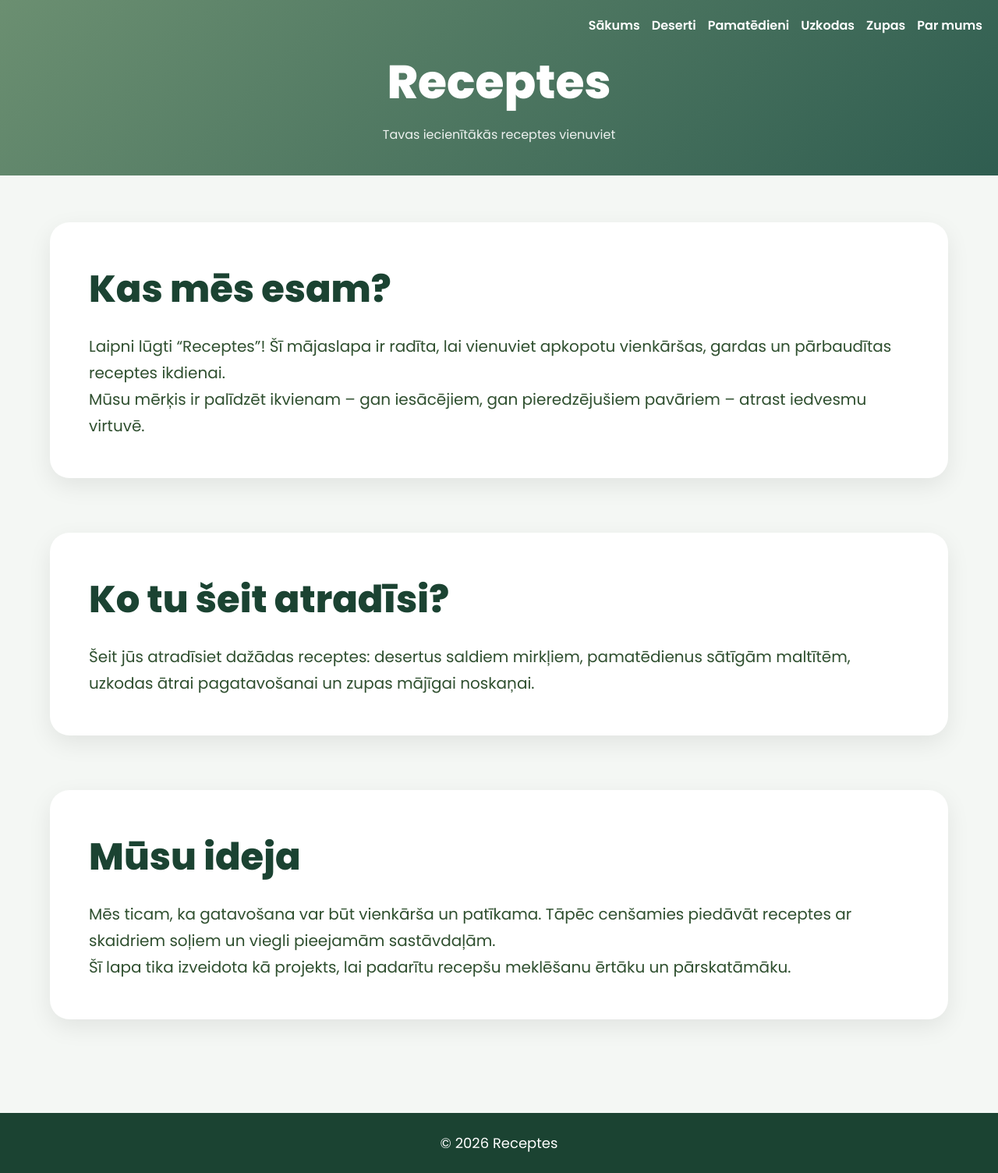
After one commit to Anna-Potjom/website, a Flask app: page /par-mums in a window 1280 px wide. The commit adds this page. Shown: the whole page at 78% size. Run offline with Flask 3, Linux system fonts and the light colour scheme.

Commit message:
7
izveido par mums hmtl, mājaslapa it kā pabeigta

```diff
--- a/app.py
+++ b/app.py
@@ -113,5 +113,9 @@ def create_comment():
 
     return redirect(f"/recepte/{recipe_id}")
 
+@app.route('/par-mums')
+def par():
+    return render_template('par-mums.html')
+
 if __name__ == "__main__":
     app.run(debug=True)
--- a/templates/base.html
+++ b/templates/base.html
@@ -18,6 +18,7 @@
             <a href="/category/pamatedieni" class="nav-link">Pamatēdieni</a>
             <a href="/category/uzkodas" class="nav-link">Uzkodas</a>
             <a href="/category/zupas" class="nav-link">Zupas</a>
+            <a href="/par-mums" class="nav-link">Par mums</a>
         </div>
 
         <!-- CENTER TITLE -->
--- /dev/null
+++ b/templates/par-mums.html
@@ -0,0 +1,60 @@
+{% extends "base.html" %}
+
+{% block content %}
+
+<div class="recipe-list">
+
+    <div class="recipe-item">
+        <div class="recipe-text">
+
+            <h2>Kas mēs esam?</h2>
+
+            <p>
+                Laipni lūgti “Receptes”! Šī mājaslapa ir radīta, lai vienuviet
+                apkopotu vienkāršas, gardas un pārbaudītas receptes ikdienai.
+            </p>
+
+            <p>
+                Mūsu mērķis ir palīdzēt ikvienam – gan iesācējiem, gan pieredzējušiem
+                pavāriem – atrast iedvesmu virtuvē.
+            </p>
+
+        </div>
+    </div>
+
+    <div class="recipe-item reverse">
+        <div class="recipe-text">
+
+            <h2>Ko tu šeit atradīsi?</h2>
+
+            <p>
+                Šeit jūs atradīsiet dažādas receptes:
+                desertus saldiem mirkļiem, pamatēdienus sātīgām maltītēm,
+                uzkodas ātrai pagatavošanai un zupas mājīgai noskaņai.
+            </p>
+
+        </div>
+    </div>
+
+    <div class="recipe-item">
+        <div class="recipe-text">
+
+            <h2>Mūsu ideja</h2>
+
+            <p>
+                Mēs ticam, ka gatavošana var būt vienkārša un patīkama.
+                Tāpēc cenšamies piedāvāt receptes ar skaidriem soļiem un
+                viegli pieejamām sastāvdaļām.
+            </p>
+
+            <p>
+                Šī lapa tika izveidota kā projekts, lai padarītu recepšu
+                meklēšanu ērtāku un pārskatāmāku.
+            </p>
+
+        </div>
+    </div>
+
+</div>
+
+{% endblock %}
```
Also changed, not shown: templates/recepte.html (+4 -3 lines), 1 other file.
